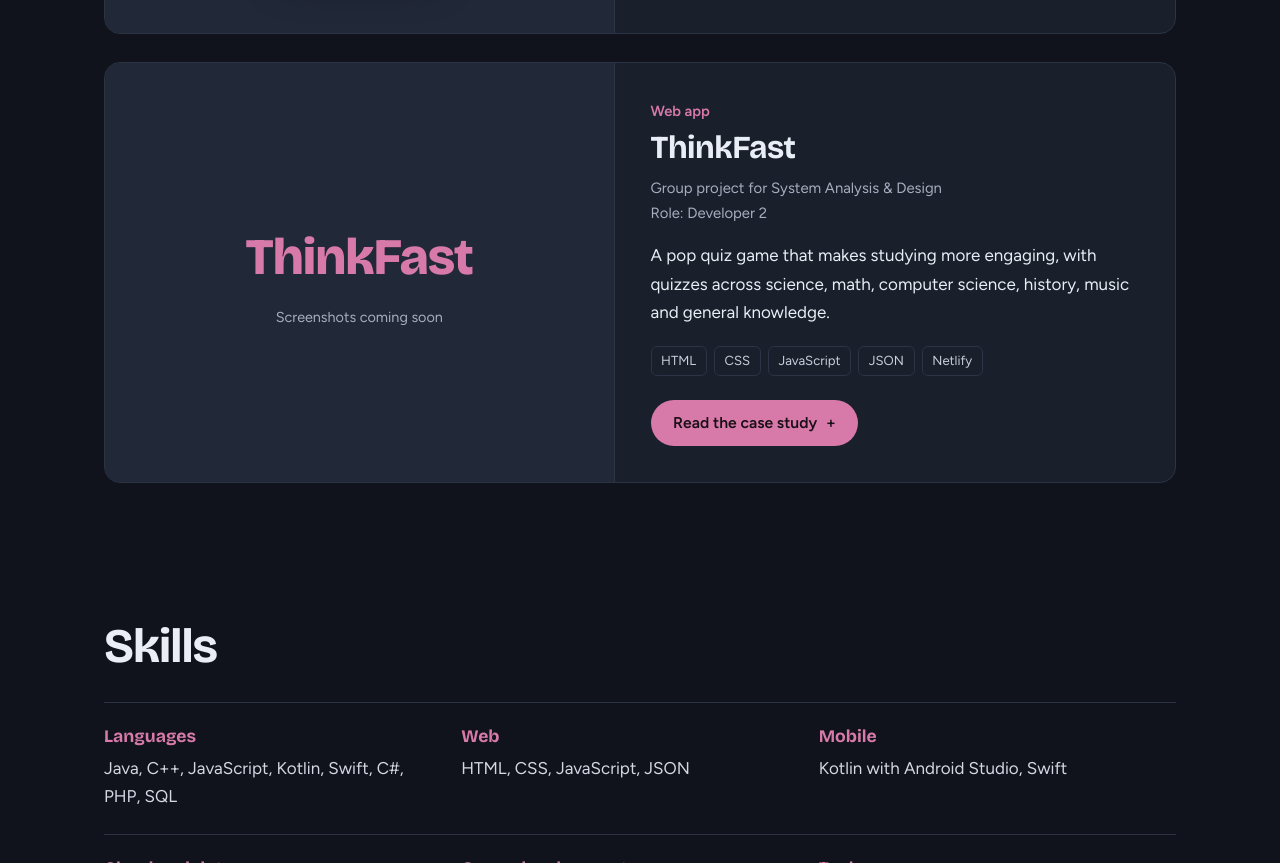
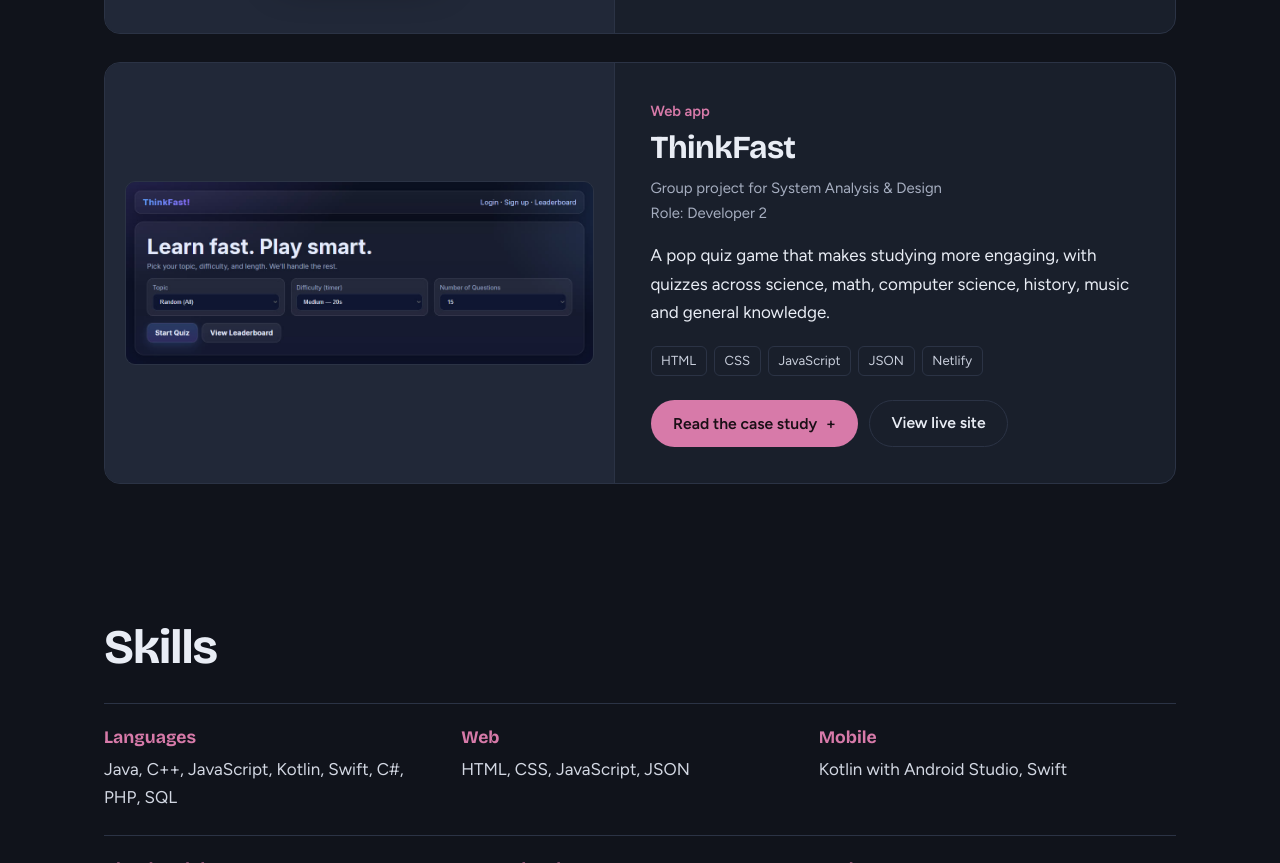
Before and after one commit to melodym18/melodym18.github.io, a plain HTML site: page index.html in a window 1280 px wide. Shown: the part 2660-3523 px from the top of the page. Drawn offline with nearby package versions, Linux system fonts and the light colour scheme; no server answers.

Commit message:
Add ThinkFast screenshot and live site link
Co-Authored-By: Claude Fable 5.2 <noreply@anthropic.com>
Claude-Session: https://claude.ai/code/session_01Dz1HkXkVXhCRq2eMyQ81N8

```diff
--- a/css/style.css
+++ b/css/style.css
@@ -286,6 +286,19 @@ p { margin: 0 0 1em; }
   box-shadow: 0 10px 40px rgba(0, 0, 0, 0.45);
 }
 
+.project-cover--contain {
+  display: flex;
+  align-items: center;
+  padding: 1.25rem;
+}
+
+.project-cover--contain img {
+  height: auto;
+  object-fit: contain;
+  border-radius: 10px;
+  border: 1px solid var(--line);
+}
+
 .project-cover--empty {
   display: grid;
   place-items: center;
--- a/js/script.js
+++ b/js/script.js
@@ -27,7 +27,7 @@ function renderCover(project) {
       ])
     ]);
   }
-  const style = project.coverStyle === "phone" ? " project-cover--phone" : "";
+  const style = project.coverStyle ? " project-cover--" + project.coverStyle : "";
   return el("div", { className: "project-cover" + style }, [
     el("img", { src: project.cover.src, alt: project.cover.alt, loading: "lazy" })
   ]);
--- a/projects.json
+++ b/projects.json
@@ -148,8 +148,18 @@
       "JSON",
       "Netlify"
     ],
-    "cover": null,
-    "media": [],
+    "cover": {
+      "src": "images/projects/thinkfast/home.jpg",
+      "alt": "ThinkFast home screen with options for quiz topic, difficulty timer and number of questions"
+    },
+    "media": [
+      {
+        "type": "image",
+        "src": "images/projects/thinkfast/home.jpg",
+        "alt": "ThinkFast home screen with options for quiz topic, difficulty timer and number of questions",
+        "caption": "Setting up a quiz: topic, timer and number of questions"
+      }
+    ],
     "overview": "ThinkFast is a web-based pop quiz game designed to make learning more engaging. Users test their knowledge across subjects including science, mathematics, computer science, history, music and general knowledge.",
     "problem": "Students and lifelong learners can struggle to stay focused when studying. ThinkFast turns knowledge checks into a game, with feedback on how you did.",
     "contributions": [
@@ -169,6 +179,13 @@
       ]
     },
     "learned": "This project gave me experience collaborating on a web app from planning and design through implementation and deployment, and building a feature in response to stakeholder feedback.",
-    "links": []
+    "links": [
+      {
+        "label": "View live site",
+        "url": "https://thinkfastpopquizgame.netlify.app"
+      }
+    ],
+    "coverStyle": "contain",
+    "galleryStyle": "wide"
   }
 ]
```
Also changed, not shown: images/projects/thinkfast/home.jpg (added), 1 other file.
